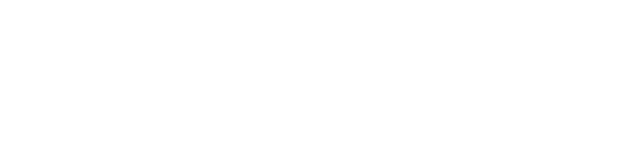
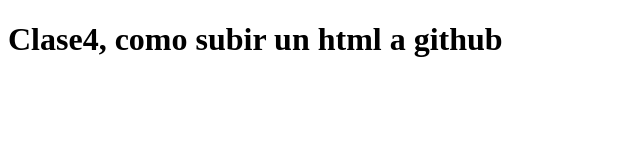
Before and after one commit to demian073670n/Clase4, a plain HTML site: page index.html in a window 1280 px wide. Shown: the whole page, without its empty margins (0-640 px from the left). Drawn offline with Linux system fonts and the light colour scheme.

Commit message:
inicio de tutorial

```diff
--- a/index.html
+++ b/index.html
@@ -3,9 +3,9 @@
 <head>
     <meta charset="UTF-8">
     <meta name="viewport" content="width=device-width, initial-scale=1.0">
-    <title>Clase4</title>
+    <title>Clase4 Subiendo un repo</title>
 </head>
 <body>
-
+    <h1>Clase4, como subir un html a github</h1>
 </body>
 </html>
```
